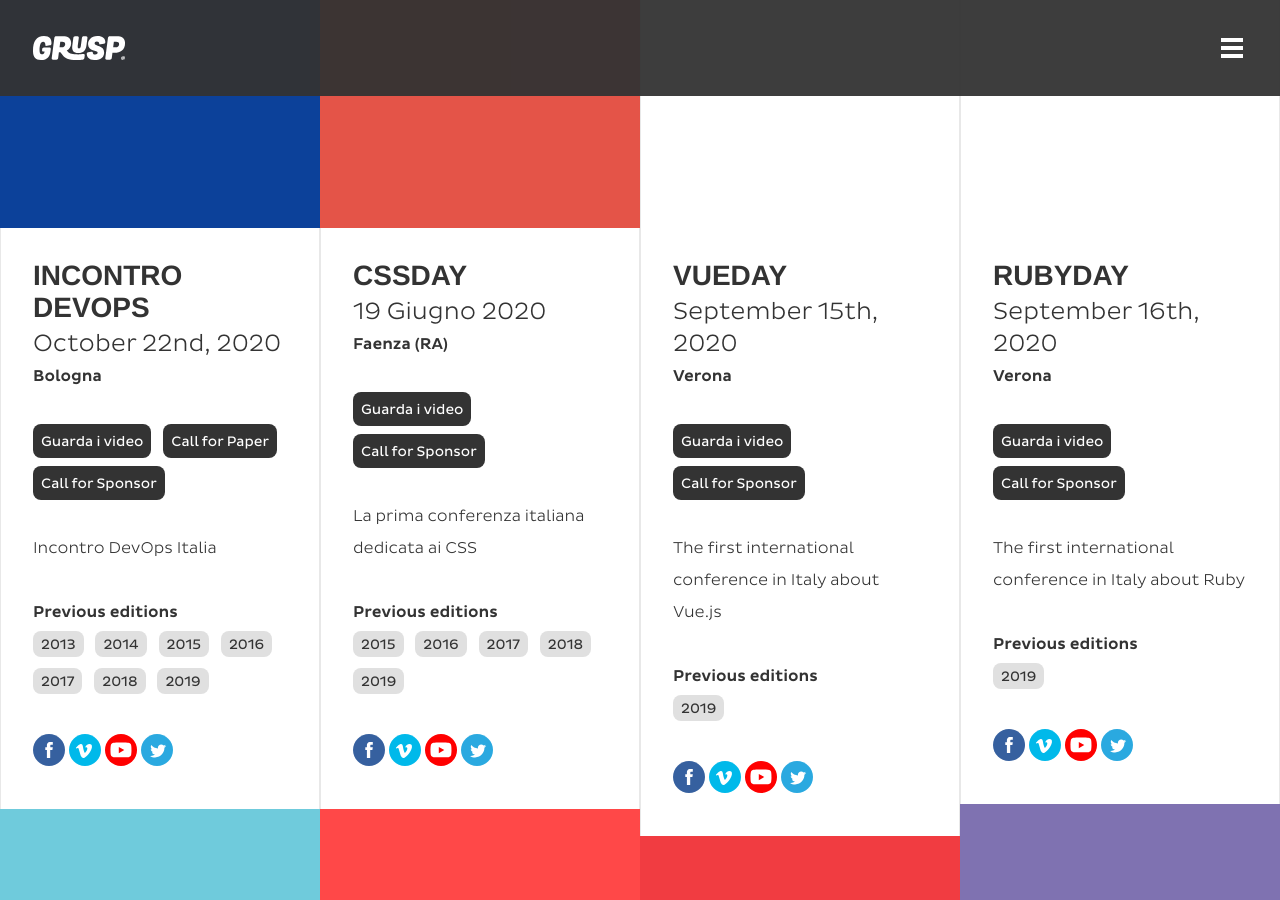
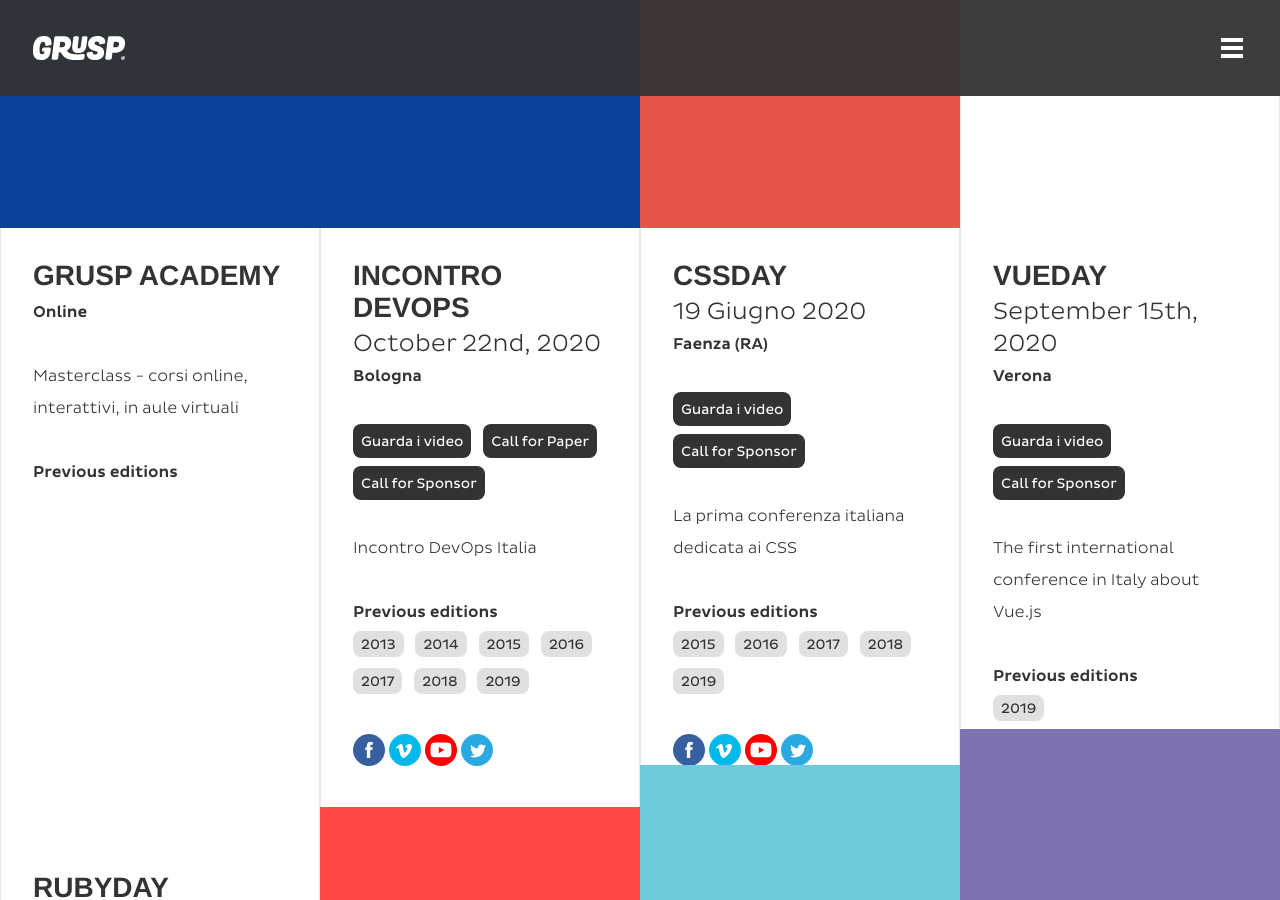
Before and after one commit to pantarei-mb/GrUSP.org, a Jekyll site: the page built from it/index.html, in a window 1280 px wide and 900 px high, scrolled down 952 px. Built offline with Jekyll 4.4.1, drawn with Linux system fonts in a browser that asks for light colours; some web fonts are replaced.

Commit message:
add academy

```diff
--- a/_data/conferences.yml
+++ b/_data/conferences.yml
@@ -1,3 +1,19 @@
+- class: idi
+  name: GrUSP Academy
+  url: https://academy.grusp.org/masterclass
+  cfp:
+  cfs:
+  datetime:
+  date:
+  location: Online
+  description: Masterclass - corsi online, interattivi, in aule virtuali
+  twitter:
+  fb:
+  video:
+  youtube:
+  editions:
+
+
 - class: idi
   name: Incontro DevOps
   url: http://www.incontrodevops.it
```
